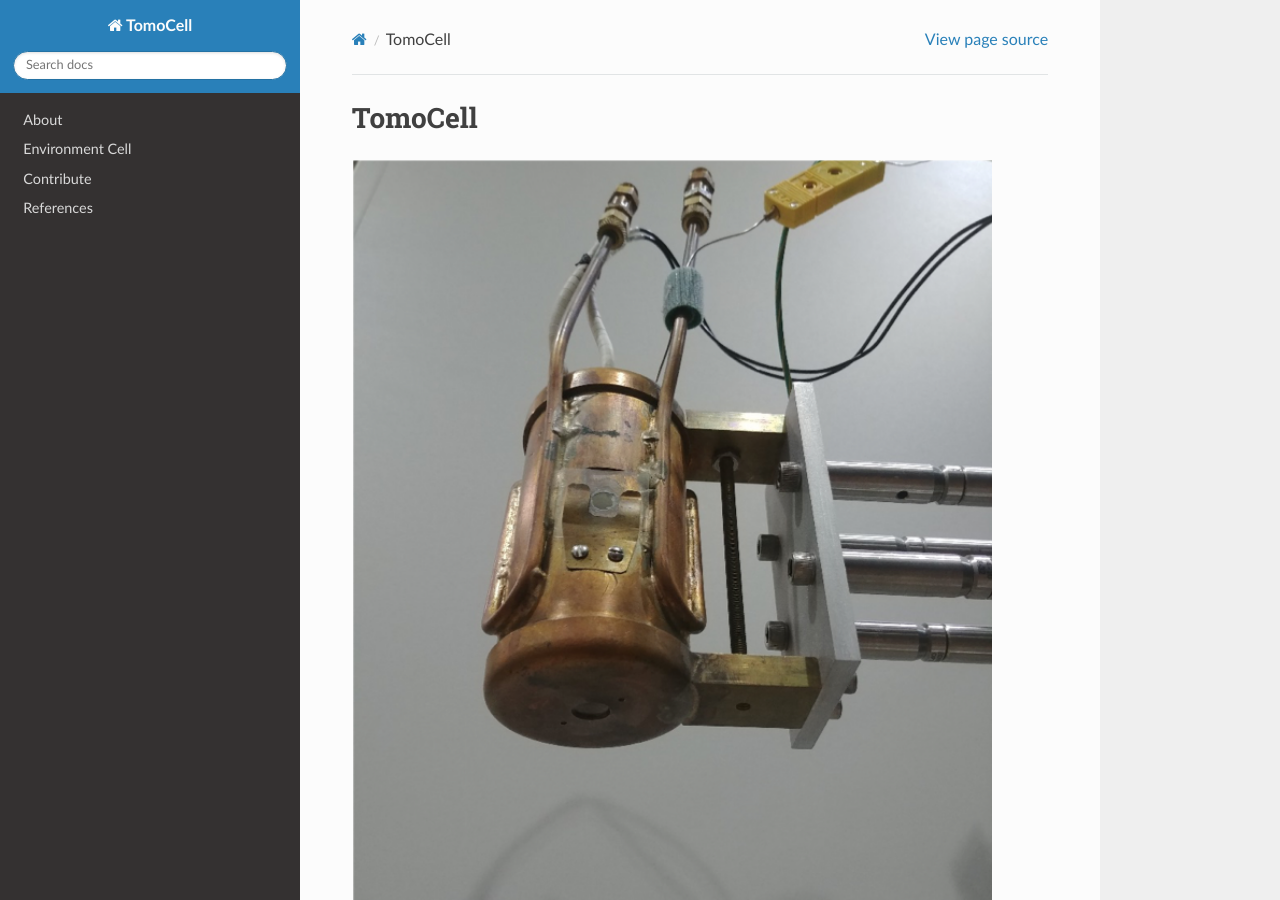
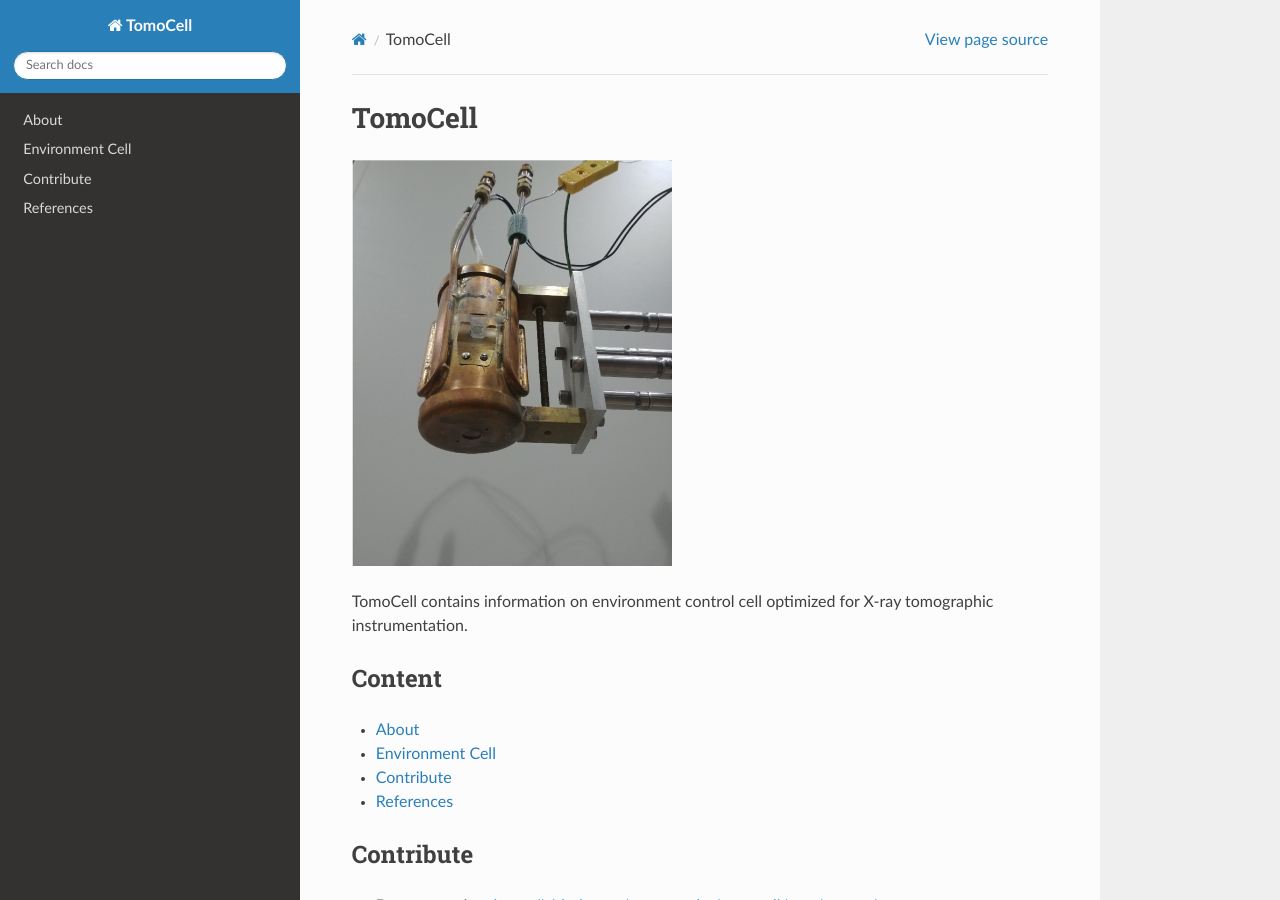
Before and after one commit to tomography/tomocell, a Sphinx documentation site: the page built from docs/index.rst, in a window 1280 px wide and 900 px high. Built offline with Sphinx 7.4.7 and the Read the Docs theme 2.0.0, drawn with Linux system fonts in a browser that asks for light colours.

Commit message:
made image smaller

```diff
--- a/docs/index.rst
+++ b/docs/index.rst
@@ -4,7 +4,7 @@ TomoCell
 
 
 .. image:: source/img/tomocell-logo.png
-   :width: 640px
+   :width: 320px
    :alt: tomocell
 
 TomoCell contains information on environment control cell optimized for X-ray tomographic instrumentation.
```
